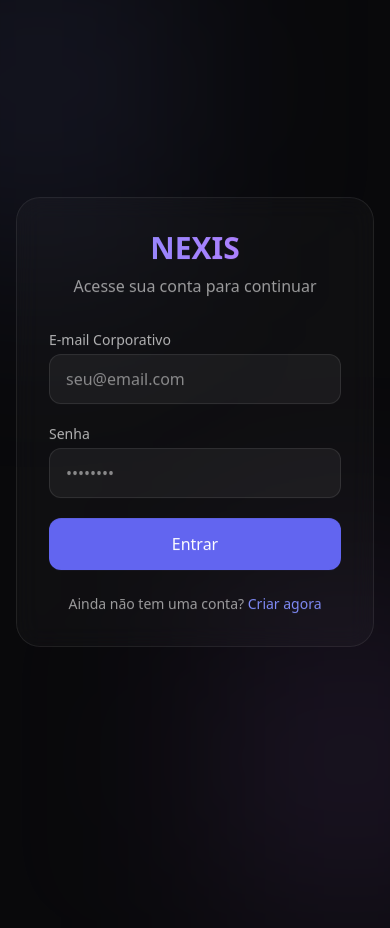
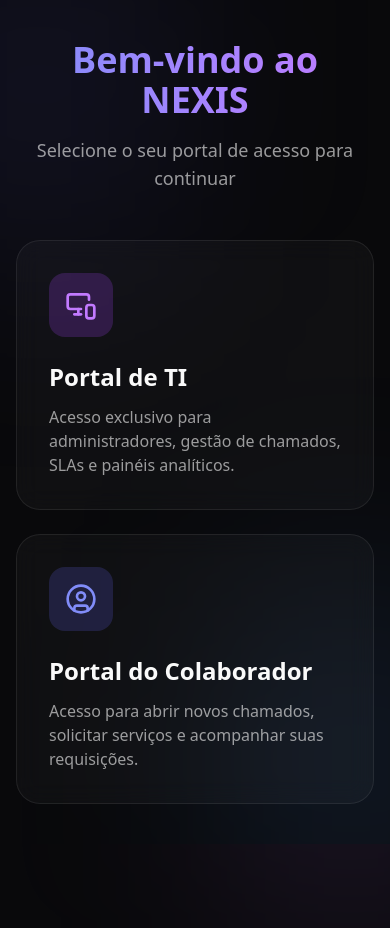
Before and after one commit to cauaferraz012/nexis-itsm, a Next.js app in the folder apps/web/: page /login in a window 390 px wide. Shown: the top 928 px of the page. Built offline with nearby package versions, Linux system fonts and the light colour scheme.

Commit message:
Nova tela inicial dividida em Portais

```diff
--- a/apps/web/src/app/login/page.tsx
+++ b/apps/web/src/app/login/page.tsx
@@ -3,11 +3,14 @@
 
 import { useState, useEffect } from "react";
 import { useRouter } from "next/navigation";
-import { motion } from "framer-motion";
-import { Loader2 } from "lucide-react";
+import { motion, AnimatePresence } from "framer-motion";
+import { Loader2, MonitorSmartphone, UserCircle, ArrowLeft } from "lucide-react";
 
 export default function LoginPage() {
   const router = useRouter();
+
+  // State: null means we are in the Portal Selection screen
+  const [selectedPortal, setSelectedPortal] = useState<'ADMIN' | 'USER' | null>(null);
   const [isLogin, setIsLogin] = useState(true);
 
   const [name, setName] = useState("");
@@ -19,8 +22,8 @@ export default function LoginPage() {
   const [showSplash, setShowSplash] = useState(true);
 
   useEffect(() => {
-    // Tela de carregamento aparece por 5 segundos antes de mostrar o login
-    const timer = setTimeout(() => setShowSplash(false), 5000);
+    // Reduzimos o tempo de splash para 1.5s para um acesso mais rápido
+    const timer = setTimeout(() => setShowSplash(false), 1500);
     return () => clearTimeout(timer);
   }, []);
 
@@ -62,7 +65,7 @@ export default function LoginPage() {
       localStorage.setItem("itsm_token", data.access_token);
       localStorage.setItem("itsm_user", JSON.stringify(data.user));
 
-      // Redireciona para o Dashboard correto
+      // Redireciona para o Dashboard correto, independente de onde logou
       if (data.user.role === 'ADMIN') {
         router.push("/admin");
       } else {
@@ -77,21 +80,106 @@ export default function LoginPage() {
 
   return (
     <div className="fixed inset-0 z-50 flex items-center justify-center p-4 bg-background overflow-hidden">
-      {/* Background Orbs */}
-      <div className="absolute top-[-10%] left-[-10%] w-[40%] h-[40%] rounded-full bg-primary-400/20 blur-[120px] pointer-events-none" />
-      <div className="absolute bottom-[-10%] right-[-10%] w-[40%] h-[40%] rounded-full bg-purple-400/20 blur-[120px] pointer-events-none" />
+      {/* Background Orbs que mudam de cor conforme o portal */}
+      <div className={`absolute top-[-10%] left-[-10%] w-[40%] h-[40%] rounded-full blur-[120px] pointer-events-none transition-colors duration-700 ${
+        selectedPortal === 'ADMIN' ? 'bg-purple-500/20' : 'bg-primary-500/20'
+      }`} />
+      <div className={`absolute bottom-[-10%] right-[-10%] w-[40%] h-[40%] rounded-full blur-[120px] pointer-events-none transition-colors duration-700 ${
+        selectedPortal === 'ADMIN' ? 'bg-indigo-500/20' : 'bg-blue-400/20'
+      }`} />
 
+      <AnimatePresence mode="wait">
+        {!selectedPortal ? (
           <motion.div
-        initial={{ opacity: 0, y: 20 }}
-        animate={{ opacity: 1, y: 0 }}
-        transition={{ duration: 0.5 }}
+            key="portal-selection"
+            initial={{ opacity: 0, scale: 0.95 }}
+            animate={{ opacity: 1, scale: 1 }}
+            exit={{ opacity: 0, scale: 1.05 }}
+            transition={{ duration: 0.3 }}
+            className="w-full max-w-4xl z-10"
+          >
+            <div className="text-center mb-12">
+              <h1 className="text-4xl md:text-5xl font-bold bg-gradient-to-r from-primary-400 to-purple-400 bg-clip-text text-transparent mb-4">
+                Bem-vindo ao NEXIS
+              </h1>
+              <p className="text-foreground/60 text-lg md:text-xl">
+                Selecione o seu portal de acesso para continuar
+              </p>
+            </div>
+
+            <div className="grid grid-cols-1 md:grid-cols-2 gap-6">
+              {/* Portal de TI (ADMIN) */}
+              <button
+                onClick={() => {
+                  setSelectedPortal('ADMIN');
+                  setIsLogin(true); // IT Portal sempre cai no Login (sem criar conta)
+                  setError("");
+                }}
+                className="group relative glass-panel rounded-3xl p-8 border border-purple-500/20 hover:border-purple-500/50 transition-all duration-300 hover:shadow-[0_0_40px_rgba(168,85,247,0.15)] hover:-translate-y-2 text-left"
+              >
+                <div className="absolute inset-0 bg-gradient-to-br from-purple-500/10 to-transparent opacity-0 group-hover:opacity-100 transition-opacity rounded-3xl" />
+                <div className="relative z-10">
+                  <div className="w-16 h-16 rounded-2xl bg-purple-500/20 flex items-center justify-center mb-6 text-purple-400 group-hover:scale-110 transition-transform">
+                    <MonitorSmartphone className="w-8 h-8" />
+                  </div>
+                  <h2 className="text-2xl font-bold mb-3">Portal de TI</h2>
+                  <p className="text-foreground/60">
+                    Acesso exclusivo para administradores, gestão de chamados, SLAs e painéis analíticos.
+                  </p>
+                </div>
+              </button>
+
+              {/* Portal do Colaborador (USER) */}
+              <button
+                onClick={() => {
+                  setSelectedPortal('USER');
+                  setIsLogin(true);
+                  setError("");
+                }}
+                className="group relative glass-panel rounded-3xl p-8 border border-primary-500/20 hover:border-primary-500/50 transition-all duration-300 hover:shadow-[0_0_40px_rgba(59,130,246,0.15)] hover:-translate-y-2 text-left"
+              >
+                <div className="absolute inset-0 bg-gradient-to-br from-primary-500/10 to-transparent opacity-0 group-hover:opacity-100 transition-opacity rounded-3xl" />
+                <div className="relative z-10">
+                  <div className="w-16 h-16 rounded-2xl bg-primary-500/20 flex items-center justify-center mb-6 text-primary-400 group-hover:scale-110 transition-transform">
+                    <UserCircle className="w-8 h-8" />
+                  </div>
+                  <h2 className="text-2xl font-bold mb-3">Portal do Colaborador</h2>
+                  <p className="text-foreground/60">
+                    Acesso para abrir novos chamados, solicitar serviços e acompanhar suas requisições.
+                  </p>
+                </div>
+              </button>
+            </div>
+          </motion.div>
+        ) : (
+          <motion.div
+            key="login-form"
+            initial={{ opacity: 0, x: 20 }}
+            animate={{ opacity: 1, x: 0 }}
+            exit={{ opacity: 0, x: -20 }}
+            transition={{ duration: 0.3 }}
             className="w-full max-w-md glass-panel rounded-3xl p-8 relative z-10 border border-white/10"
           >
-        <div className="text-center mb-8">
-          <h1 className="text-3xl font-bold bg-gradient-to-r from-primary-400 to-purple-400 bg-clip-text text-transparent">
-            NEXIS
-          </h1>
-          <p className="text-foreground/60 mt-2">
+            <button
+              onClick={() => setSelectedPortal(null)}
+              className="absolute top-8 left-8 text-foreground/50 hover:text-foreground transition-colors"
+              title="Voltar aos portais"
+            >
+              <ArrowLeft className="w-5 h-5" />
+            </button>
+
+            <div className="text-center mb-8 mt-2">
+              <div className="flex justify-center mb-4">
+                <div className={`w-12 h-12 rounded-xl flex items-center justify-center transition-colors ${
+                  selectedPortal === 'ADMIN' ? 'bg-purple-500/20 text-purple-400' : 'bg-primary-500/20 text-primary-400'
+                }`}>
+                  {selectedPortal === 'ADMIN' ? <MonitorSmartphone className="w-6 h-6" /> : <UserCircle className="w-6 h-6" />}
+                </div>
+              </div>
+              <h2 className="text-2xl font-bold">
+                {selectedPortal === 'ADMIN' ? 'Portal de TI' : 'Portal do Colaborador'}
+              </h2>
+              <p className="text-foreground/60 mt-1">
                 {isLogin ? "Acesse sua conta para continuar" : "Crie sua conta para começar"}
               </p>
             </div>
@@ -144,13 +232,17 @@ export default function LoginPage() {
               <button
                 type="submit"
                 disabled={isSubmitting}
-            className="w-full py-3.5 mt-2 rounded-xl font-medium bg-primary-600 hover:bg-primary-500 text-white transition-colors flex items-center justify-center gap-2 disabled:opacity-50"
+                className={`w-full py-3.5 mt-2 rounded-xl font-medium text-white transition-colors flex items-center justify-center gap-2 disabled:opacity-50 ${
+                  selectedPortal === 'ADMIN' ? 'bg-purple-600 hover:bg-purple-500' : 'bg-primary-600 hover:bg-primary-500'
+                }`}
               >
                 {isSubmitting && <Loader2 className="w-4 h-4 animate-spin" />}
                 {isLogin ? "Entrar" : "Criar Conta"}
               </button>
             </form>
 
+            {/* Apenas o Portal de Usuário permite criar conta livremente */}
+            {selectedPortal === 'USER' && (
               <div className="mt-6 text-center text-sm text-foreground/60">
                 {isLogin ? "Ainda não tem uma conta? " : "Já possui uma conta? "}
                 <button
@@ -164,7 +256,10 @@ export default function LoginPage() {
                   {isLogin ? "Criar agora" : "Fazer login"}
                 </button>
               </div>
+            )}
           </motion.div>
+        )}
+      </AnimatePresence>
     </div>
   );
 }
```
Lines whose indentation alone changed are shown as unchanged.
